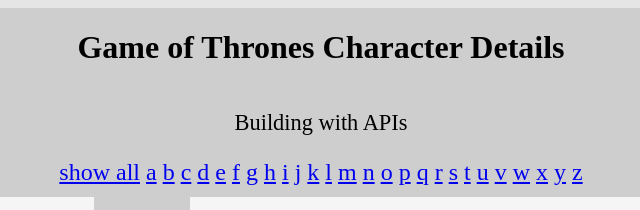
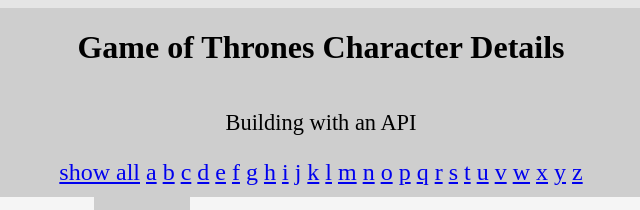
Before and after one commit to antdevelopment1/G-O-T-w-fetch, a plain HTML site: page index.html in a window 1280 px wide. Shown: the top 210 px of the page, 327-967 px from the left. Drawn offline with Linux system fonts and the light colour scheme; no server answers.

Commit message:
adds word to make a pull request

```diff
--- a/index.html
+++ b/index.html
@@ -9,7 +9,7 @@
 </head>
 <body>
     <h1>Game of Thrones Character Details</h1>
-    <p>Building with APIs</p>
+    <p>Building with an API</p>
     <div class="index-container" data-index>
         <a href="#">show all</a>
         <a href="#">a</a>
```
